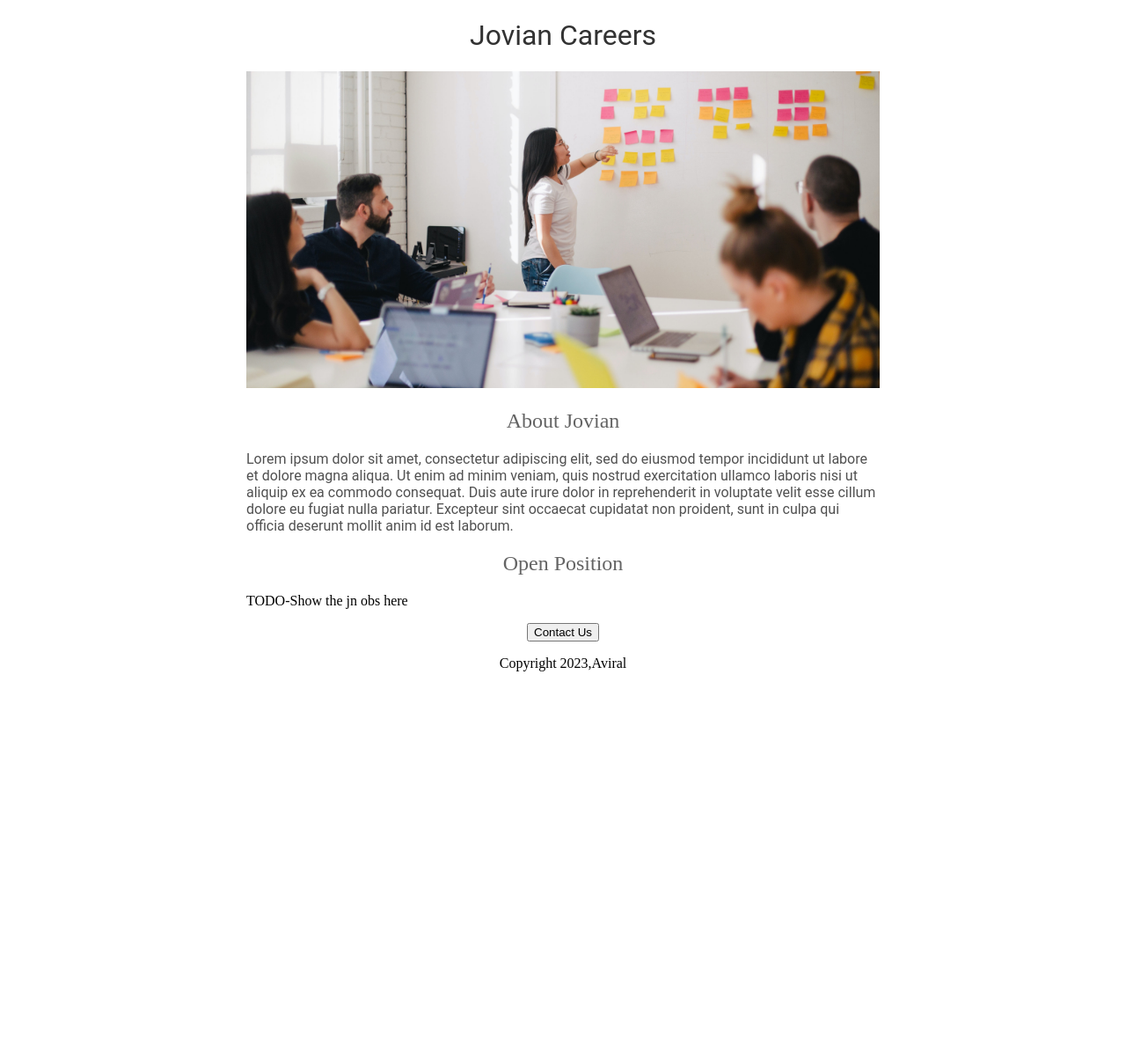
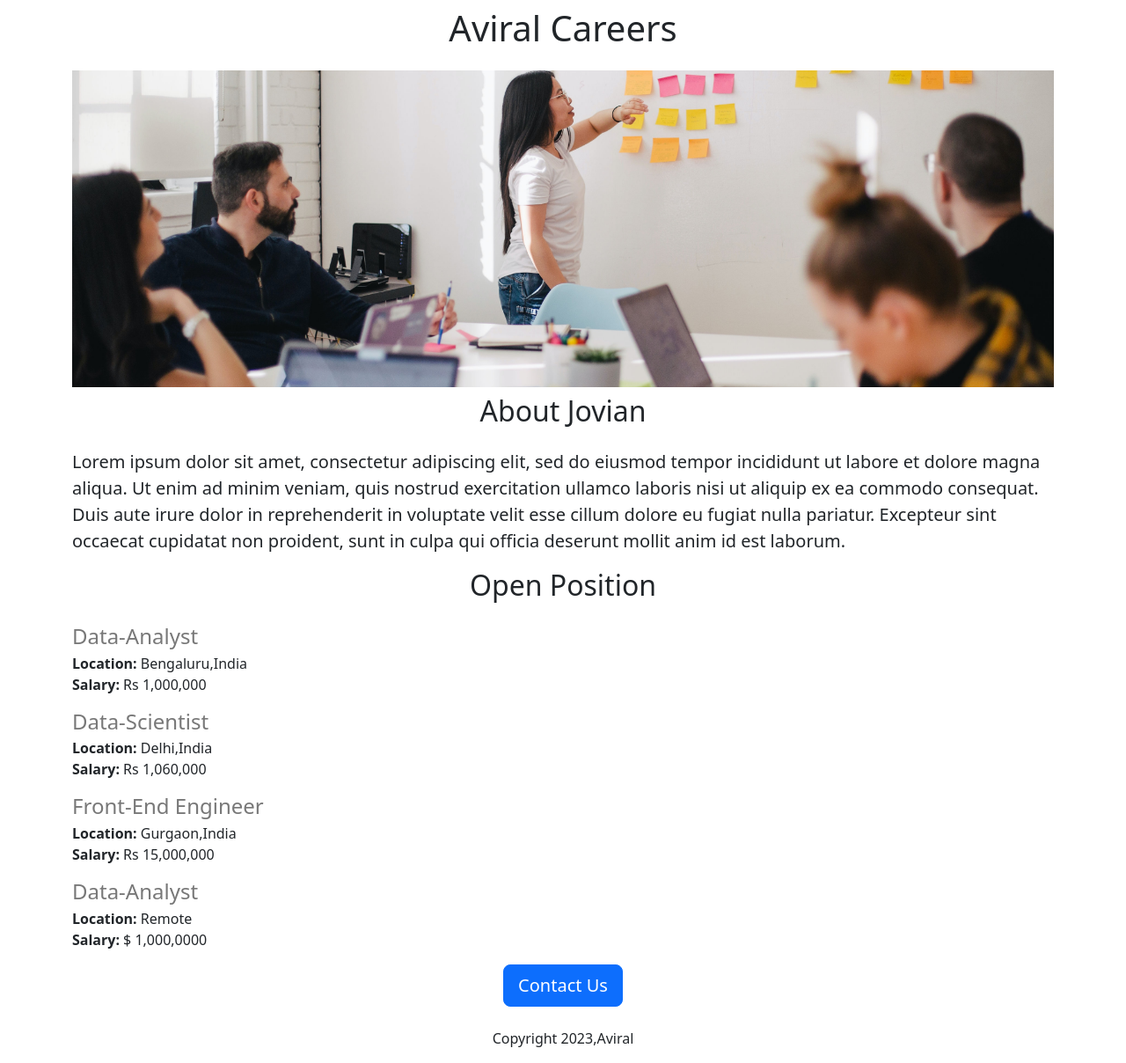
Before and after one commit to genuine-avi/career-website-v2, a Flask app: page / in a window 1280 px wide. Shown: the whole page at 88% size. Before the commit the page ends 763 px from the top, so only its background shows below. Run offline with Flask 3, Linux system fonts and the light colour scheme.

Commit message:
Added Dynamic Variables

```diff
--- a/app.py
+++ b/app.py
@@ -1,8 +1,34 @@
 from flask import Flask,render_template
 app=Flask(__name__)
+JOBS=[
+  {
+    'id':1,
+    'title':'Data-Analyst',
+    'location':'Bengaluru,India',
+    'salary':'Rs 1,000,000',
+  },
+{
+    'id':2,
+    'title':'Data-Scientist',
+    'location':'Delhi,India',
+    'salary':'Rs 1,060,000',
+  },
+{
+    'id':3,
+    'title':'Front-End Engineer',
+    'location':'Gurgaon,India',
+    'salary':'Rs 15,000,000',
+  },
+{
+    'id':4,
+    'title':'Data-Analyst',
+    'location':'Remote',
+    'salary':'$ 1,000,0000',
+  },
+]
 @app.route("/")
 def hello_world():
-  return render_template('home.html')
+  return render_template('home.html',jobs=JOBS,company_name='Aviral')
 
 if __name__=='__main__':
  app.run(host='0.0.0.0',debug=True)
--- a/templates/home.html
+++ b/templates/home.html
@@ -2,51 +2,35 @@
 <html>
   <head>
     <title>Career</title>
+    <meta charset="utf-8">
+    <meta name="viewport" content="width=device-width, initial-scale=1">
+    <link href="https://cdn.jsdelivr.net/npm/bootstrap@5.3.0/dist/css/bootstrap.min.css" rel="stylesheet" integrity="sha384-9ndCyUaIbzAi2FUVXJi0CjmCapSmO7SnpJef0486qhLnuZ2cdeRhO02iuK6FUUVM" crossorigin="anonymous">
     <style>
-      h1{
-        font: size 40px;
-        font-family:Roboto;
-        font-weight:normal;
-        color: rgb(50, 50, 50);
-        text-align:center;
-      }
       #banner{
+        height: 360px;
         width: 100%;
-        height: 360px;
         object-fit:cover;
-
-      }
-      h2{
-        font: family Roboto;
-        font: size 32px;
-        color:rgb(100,100,100);
-        text-align:center;
-        font-weight:normal;
-
-      }
-      .bodytext{
-        font-family:Roboto;
-        color:rgb(80,80,80)
-
-      }
-      #container
-      {
-        max-width:720px;
-        margin:0 auto 0 auto;
       }
     </style>
   </head>
-  <div id="container">
+  <div class="container">
   <body>
-     <h1>Jovian Careers</h1>
-    <img id="banner" src="https://career-website--aviralsrivast27.repl.co/static/Career.jpg" >
-    <h2>About Jovian</h2>
-    <p class="bodytext">Lorem ipsum dolor sit amet, consectetur adipiscing elit, sed do eiusmod tempor incididunt ut labore et dolore magna aliqua. Ut enim ad minim veniam, quis nostrud exercitation ullamco laboris nisi ut aliquip ex ea commodo consequat. Duis aute irure dolor in reprehenderit in voluptate velit esse cillum dolore eu fugiat nulla pariatur. Excepteur sint occaecat cupidatat non proident, sunt in culpa qui officia deserunt mollit anim id est laborum.</p>
-    <h2>Open Position</h2>
-    <p>TODO-Show the jn obs here</p>
-    <div style="text-align:center;">
-    <button>Contact Us</button>
-      <p>Copyright 2023,Aviral</p>
+     <h1 class="text-center mt-2 mb-4">{{company_name}} Careers</h1>
+    <img class="img-fluid" id="banner" src="https://career-website--aviralsrivast27.repl.co/static/Career.jpg" >
+    <h2 class="text-center mt-2 mb-4">About Jovian</h2>
+    <p class="lead" class="bodytext">Lorem ipsum dolor sit amet, consectetur adipiscing elit, sed do eiusmod tempor incididunt ut labore et dolore magna aliqua. Ut enim ad minim veniam, quis nostrud exercitation ullamco laboris nisi ut aliquip ex ea commodo consequat. Duis aute irure dolor in reprehenderit in voluptate velit esse cillum dolore eu fugiat nulla pariatur. Excepteur sint occaecat cupidatat non proident, sunt in culpa qui officia deserunt mollit anim id est laborum.</p>
+    <h2 class="text-center mt-2 mb-4">Open Position</h2>
+    <div>
+      {% for job in jobs%}
+      {% include 'jobitem.html'%}
+      {% endfor %}
+    </div>
+    <!-- <p>
+      {{jobs}}
+    </p> -->
+    <div class="text-center">
+    <button class="btn btn-primary btn-lg" >Contact Us</button>
+      <p class="mt-4">Copyright 2023,Aviral</p>
     </div>
     </div>
   </body>
--- /dev/null
+++ b/templates/jobitem.html
@@ -0,0 +1,13 @@
+<div style="margin-bottom:16px;">
+        <h4 style="color:rgb(120,120,120);margin-bottom:4px;">
+          {{job['title']}}
+        </h4>
+        <div>
+          <b>Location:</b> {{job['location']}}
+        </div>
+        {% if 'salary' in job %}
+        <div>
+          <b>Salary:</b> {{job['salary']}}
+        </div>
+        {% endif %}
+</div>
```
